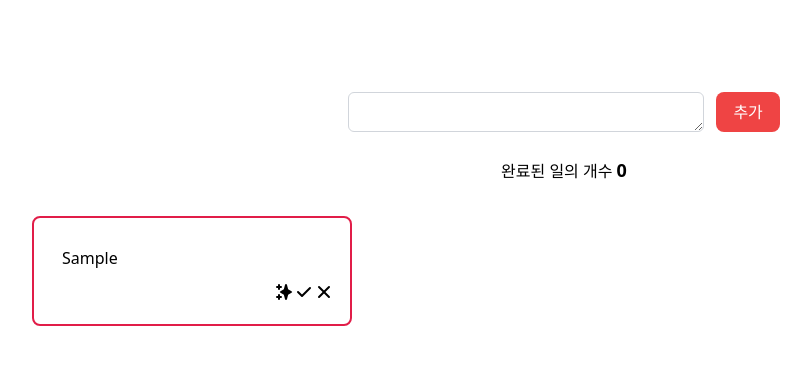
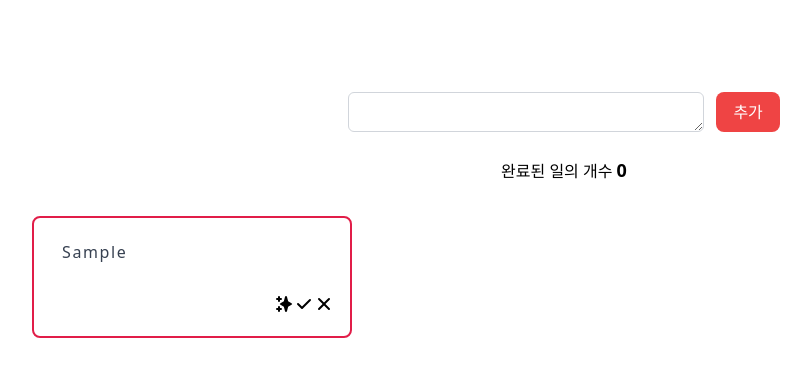
Before and after one commit to FECrash/vue-todo-list, a Vue app: page / in a window 1280 px wide. Both pictures are taken after typing "Sample" into the empty fields and a click on the button "추가". Shown: the top 376 px of the page, without its empty margins (76-887 px from the left). Built offline with nearby package versions, Linux system fonts and the light colour scheme.

Commit message:
feat(todo): textarea size 자동 조절 및 유지

```diff
--- a/src/components/Todo.vue
+++ b/src/components/Todo.vue
@@ -7,14 +7,17 @@ import { TodoState } from '../store';
 
 const store = useStore();
 const items = ref<TodoState[]>([]);
-store.subscribe((_, state) => {
-  // console.log(state)
-  // items.value = [...state.todoList].map(todo => ({ ...todo, content: todo.content.split('\n') }));
-  items.value = [...state.todoList];
-});
+store.subscribe((_, state) => (items.value = [...state.todoList]));
+
+const handleResize = (event: KeyboardEvent, item: TodoState) => {
+  let $textarea = (event.target as HTMLTextAreaElement);
+  $textarea.style.height = 'auto';
+  item.height = $textarea.scrollHeight === 'auto'? 'auto' : $textarea.scrollHeight + 'px';
+  $textarea.style.height = item.height;
+  };
 
 const handleChange = ({ target }: Event, id: string) => {
-  const content = (target as HTMLElement).innerText;
+  const content = (target as HTMLTextAreaElement).value;
   store.dispatch('sync', { id, content });
 };
 </script>
@@ -29,17 +32,14 @@ const handleChange = ({ target }: Event, id: string) => {
           textDecoration: item.isFinish ? 'line-through' : '',
         }"
       >
-        <div
-          class="text p-3 break-all mr-6 focus:outline-none"
-          contentEditable="true"
+        <textarea
+          v-model="item.content"
+          class="form-control w-full px-3 py-1.5 font-normal text-gray-700 bg-white bg-clip-padding border-none rounded m-0 focus:text-gray-700 focus:bg-white focus:border-blue-600 focus:border-solid focus:outline-none p-3 overflow-hidden resize-none transition ease-in-out text-base form-control block tracking-widest"
+          :style="{height: item.height}"
+          @keyup ="e => handleResize(e, item)"
           @blur="e => handleChange(e, item.id)"
         >
-          {{ item.content }}
-          <!-- <template v-for="(contentText, index2) in item.content" :key="index2">
-            {{ contentText }}
-            <br v-if="item.content.length !== index2 + 1" />
-          </template> -->
-        </div>
+        </textarea>
         <TodoAction :item="item" />
       </div>
     </template>
--- a/src/store/index.ts
+++ b/src/store/index.ts
@@ -14,6 +14,7 @@ export const COLOR: Record<string, '#ffffff' | '#000000'> = {
 export interface TodoState {
   id: string;
   content: string;
+  height: string;
   noteColor: '#ffffff' | '#000000';
   color: '#ffffff' | '#000000';
   isFinish: boolean;
@@ -43,7 +44,7 @@ const store = createStore<StoreStateProps>({
   },
   mutations: {
     insert(state: StoreStateProps, content: string) {
-      state.todoList.push({ id: getId(), content, noteColor: COLOR.WHITE, color: COLOR.BLACK, isFinish: false });
+      state.todoList.push({ id: getId(), content, height: 'auto', noteColor: COLOR.WHITE, color: COLOR.BLACK, isFinish: false });
     },
     remove(state: StoreStateProps, todoId: string) {
       state.todoList = state.todoList.filter(({ id }) => id !== todoId);
```
